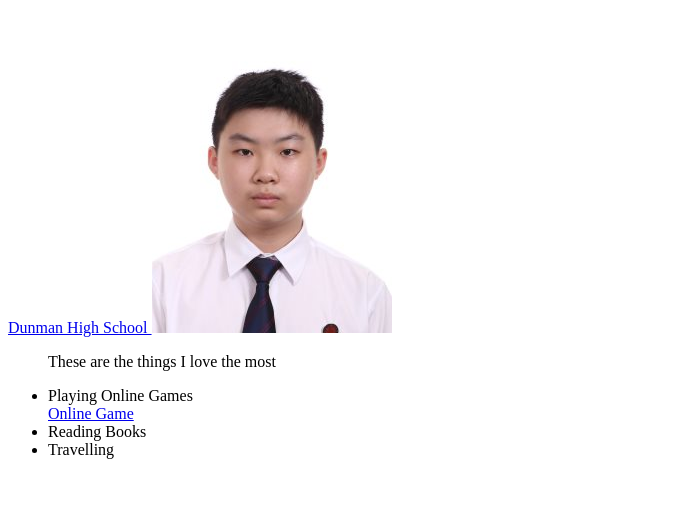
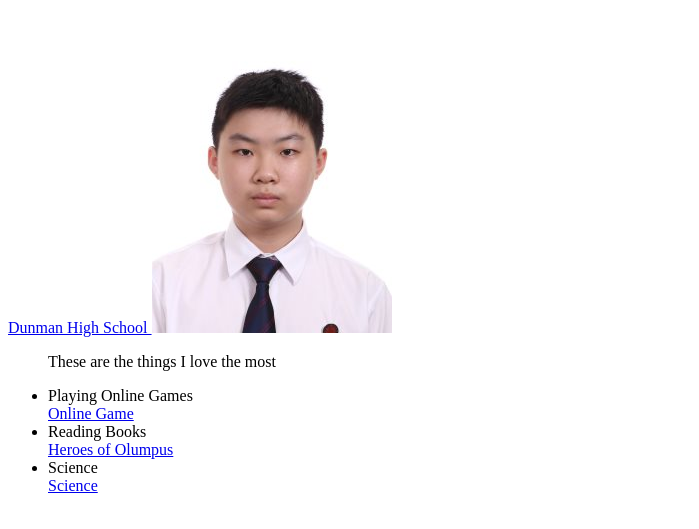
Before and after one commit to dhs17y1gwilsonlim/dhs17y1gwilsonlim.github.io, a plain HTML site: page index.html in a window 1280 px wide. Shown: the part 101-630 px from the top of the page, without its empty margins (0-699 px from the left). Drawn offline with Linux system fonts and the light colour scheme.

Commit message:
Update index.html

```diff
--- a/index.html
+++ b/index.html
@@ -6,13 +6,15 @@
  This is my website </title>
 <p>
 My name is Wilson Lim. I am a student of Dunman High School. Currently in 1st year high school. </p>
-<a href ="www.dhs.sg"> Dunman High School  </a>
+<a href="www.dhs.sg"> Dunman High School  </a>
 <img src="photo.jpg.jpg"/><ul>
 <p>These are the things I love the most </p>
 <li>Playing Online Games</li>
 <a href="http://www.vainglorygame.com/"> Online Game</a>
 <li>Reading Books</li>
-<li>Travelling</li>
+<a href="https://en.wikipedia.org/wiki/The_Heroes_of_Olympus"> Heroes of Olumpus</a>
+<li>Science</li>
+ <a href="https://en.wikipedia.org/wiki/Science"> Science</a>
 </ul>
 </body>
 </html>
```
